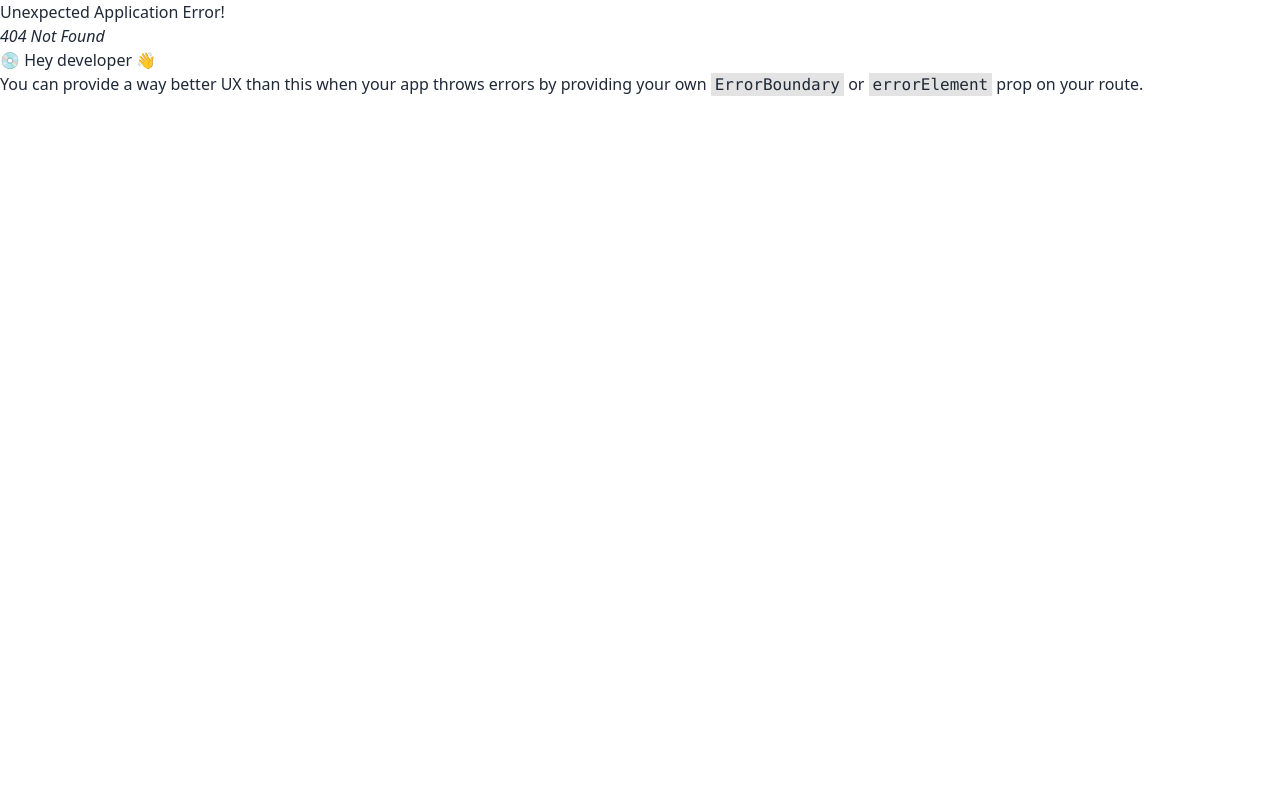
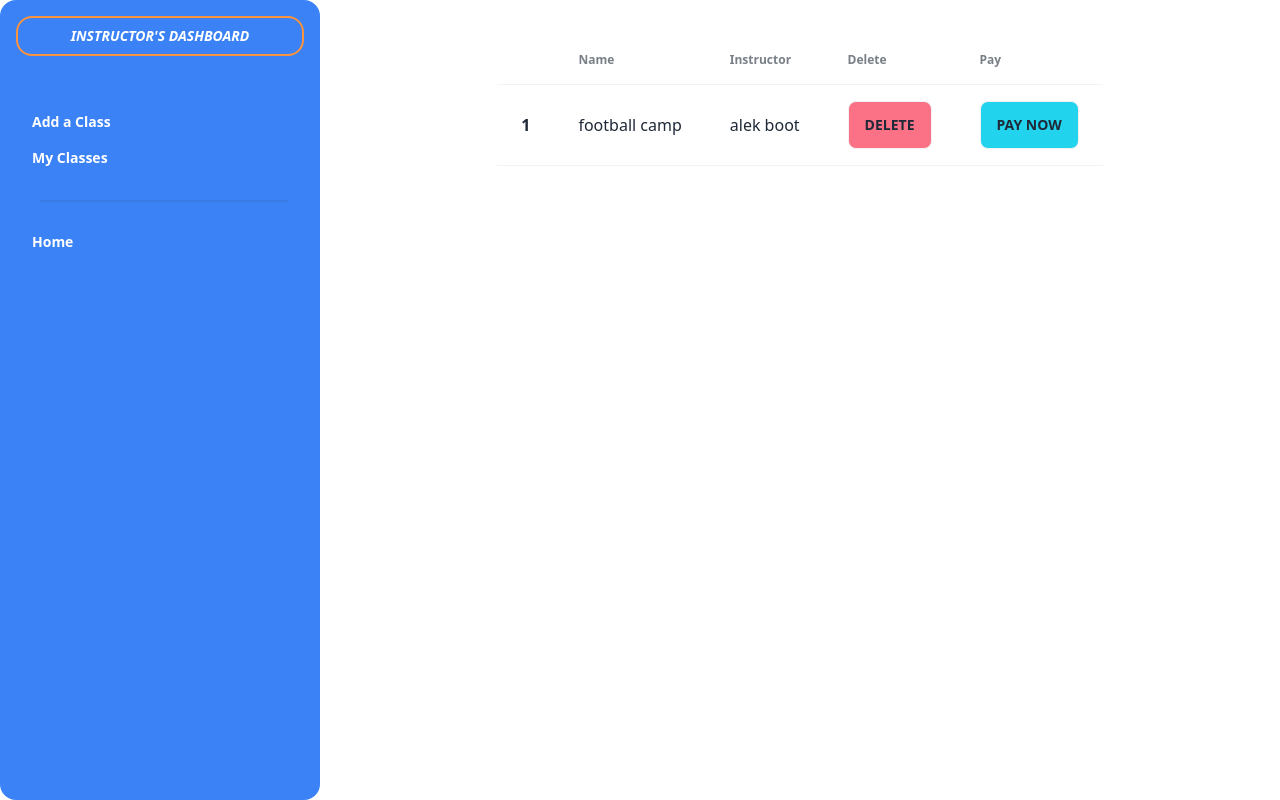
Before and after one commit to ananta6d595/VFLY-Sports-Camp-client, a React (Vite) app: page /dashboard/selectedClass in a window 1280 px wide. Before the commit this address had no page. Built offline with nearby package versions, Linux system fonts and the light colour scheme.

Commit message:
student and instructor dashboard created

```diff
--- /dev/null
+++ b/src/Layout/Dashboard.jsx
@@ -0,0 +1,14 @@
+import { Outlet } from "react-router-dom";
+import SideBar from "../components/DashBoard/SideBar";
+
+const Dashboard = () => {
+    return (
+        <div>
+            <SideBar>
+                <Outlet></Outlet>
+            </SideBar>
+        </div>
+    );
+};
+
+export default Dashboard;
--- /dev/null
+++ b/src/components/DashBoard/SideBar.jsx
@@ -0,0 +1,89 @@
+import { NavLink } from "react-router-dom";
+
+const SideBar = ({ children }) => {
+    // TODO: checking isAdmin and isInstructor dynamic
+    const isAdmin = false;
+    const isInstructor = true;
+
+    // admin menu navigation
+    const adminMenu = (
+        <>
+            <li>
+                <NavLink to="selectedClass">My Selected Classes</NavLink>
+            </li>
+            <li>
+                <NavLink to="enrolledClass">My Enrolled Classes</NavLink>
+            </li>
+        </>
+    );
+
+    const instructorMenu = (
+        <>
+            <li>
+                <NavLink to="addClass">Add a Class</NavLink>
+            </li>
+            <li>
+                <NavLink to="instructorClasses">My Classes</NavLink>
+            </li>
+        </>
+    );
+    const studentMenu = (
+        <>
+            <li>
+                <NavLink to="selectedClass">My Selected Classes</NavLink>
+            </li>
+            <li>
+                <NavLink to="enrolledClass">My Enrolled Classes</NavLink>
+            </li>
+        </>
+    );
+    return (
+        <div>
+            <div className="drawer lg:drawer-open">
+                <input
+                    id="my-drawer-2"
+                    type="checkbox"
+                    className="drawer-toggle"
+                />
+                <div className="drawer-content flex flex-col items-center md:pt-9">
+                    <label
+                        htmlFor="my-drawer-2"
+                        className="btn btn-primary drawer-button lg:hidden">
+                        Open Menu
+                    </label>
+                    {/* Page content here */}
+                    {children}
+                </div>
+                <div className="drawer-side ">
+                    <label
+                        htmlFor="my-drawer-2"
+                        className="drawer-overlay "></label>
+                    <ul className="menu p-4 w-80 h-full rounded-2xl bg-blue-500 text-white font-semibold">
+                        {/* Sidebar content here */}
+                        {/* // TODO: Make Dynamic   */}
+                        <h1 className="text-center mb-12 p-2 border-2 rounded-2xl border-orange-400 italic font-black uppercase">
+                            {isAdmin == true
+                                ? "ADMIN's DASHBOARD"
+                                : isInstructor == true
+                                ? "Instructor's DASHBOARD"
+                                : "Student's DashBoard"}
+                        </h1>
+                        {isAdmin == true
+                            ? adminMenu
+                            : isInstructor == true
+                            ? instructorMenu
+                            : studentMenu}
+                        <li>
+                            <div className="divider"></div>
+                        </li>
+                        <li>
+                            <NavLink to="/">Home</NavLink>
+                        </li>
+                    </ul>
+                </div>
+            </div>
+        </div>
+    );
+};
+
+export default SideBar;
--- /dev/null
+++ b/src/pages/DashBoard/AddClass.jsx
@@ -0,0 +1,10 @@
+
+const AddClass = () => {
+    return (
+        <div>
+
+        </div>
+    );
+};
+
+export default AddClass;
--- a/src/pages/DashBoard/DashBoard.jsx
+++ /dev/null
@@ -1,9 +0,0 @@
-const DashBoard = () => {
-    return <div>
-
-        This is DashBoard.
-
-    </div>;
-};
-
-export default DashBoard;
--- /dev/null
+++ b/src/pages/DashBoard/InstructorClasses.jsx
@@ -0,0 +1,11 @@
+import React from 'react';
+
+const InstructorClasses = () => {
+    return (
+        <div>
+
+        </div>
+    );
+};
+
+export default InstructorClasses;
--- /dev/null
+++ b/src/pages/DashBoard/MyEnrolledClasses.jsx
@@ -0,0 +1,27 @@
+const MyEnrolledClasses = () => {
+    return (
+        <div>
+            <div className="overflow-x-auto">
+                <table className="table table-xs md:table-md lg:table-lg">
+                    <thead>
+                        <tr>
+                            <th></th>
+                            <th>Name</th>
+                            <th>Instructor</th>
+                        </tr>
+                    </thead>
+                    <tbody>
+                        <tr>
+                            <th>1</th>
+                            <td>football camp</td>
+                            <td>alek boot</td>
+
+                        </tr>
+                    </tbody>
+                </table>
+            </div>
+        </div>
+    );
+};
+
+export default MyEnrolledClasses;
--- /dev/null
+++ b/src/pages/DashBoard/MySelectedClasses.jsx
@@ -0,0 +1,43 @@
+import { NavLink } from "react-router-dom";
+
+const MySelectedClasses = () => {
+    return (
+        <>
+            <div className="overflow-x-auto">
+                <table className="table table-xs md:table-md lg:table-lg">
+                    <thead>
+                        <tr>
+                            <th></th>
+                            <th>Name</th>
+                            <th>Instructor</th>
+                            <th>Delete</th>
+                            <th>Pay</th>
+                        </tr>
+                    </thead>
+                    <tbody>
+                        <tr>
+                            <th>1</th>
+                            <td>football camp</td>
+                            <td>alek boot</td>
+                            <td>
+                                <button className="btn bg-rose-400 hover:bg-rose-600 hover:text-white">
+                                    Delete
+                                </button>
+                            </td>
+                            <td>
+                                <NavLink>
+                                    {" "}
+                                    <button className="btn bg-cyan-400 hover:bg-blue-500 hover:text-white">
+                                        Pay Now
+                                    </button>
+                                </NavLink>
+                            </td>
+                        </tr>
+                    </tbody>
+                </table>
+            </div>
+        </>
+    );
+};
+
+export default MySelectedClasses;
```
Also changed, not shown: src/Routes/Routers.jsx (+35 -10 lines).
